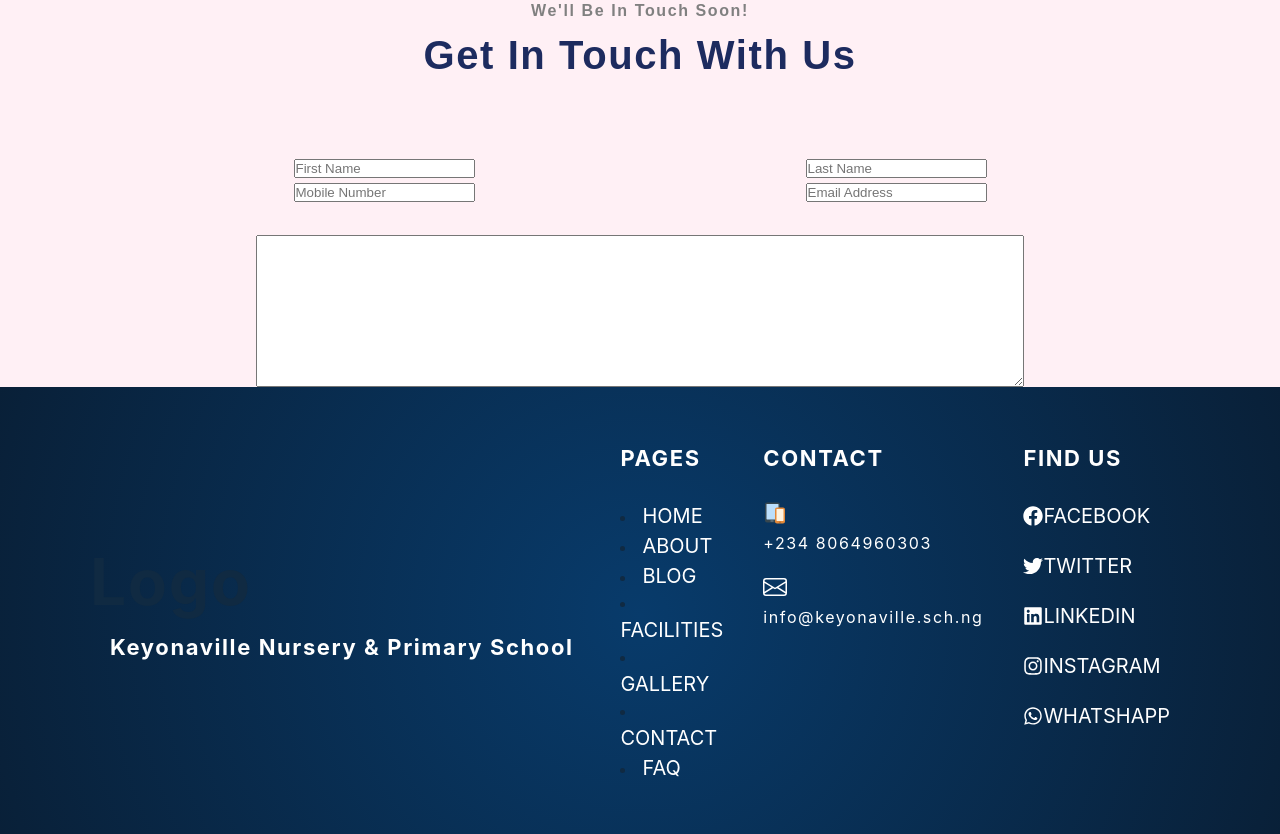
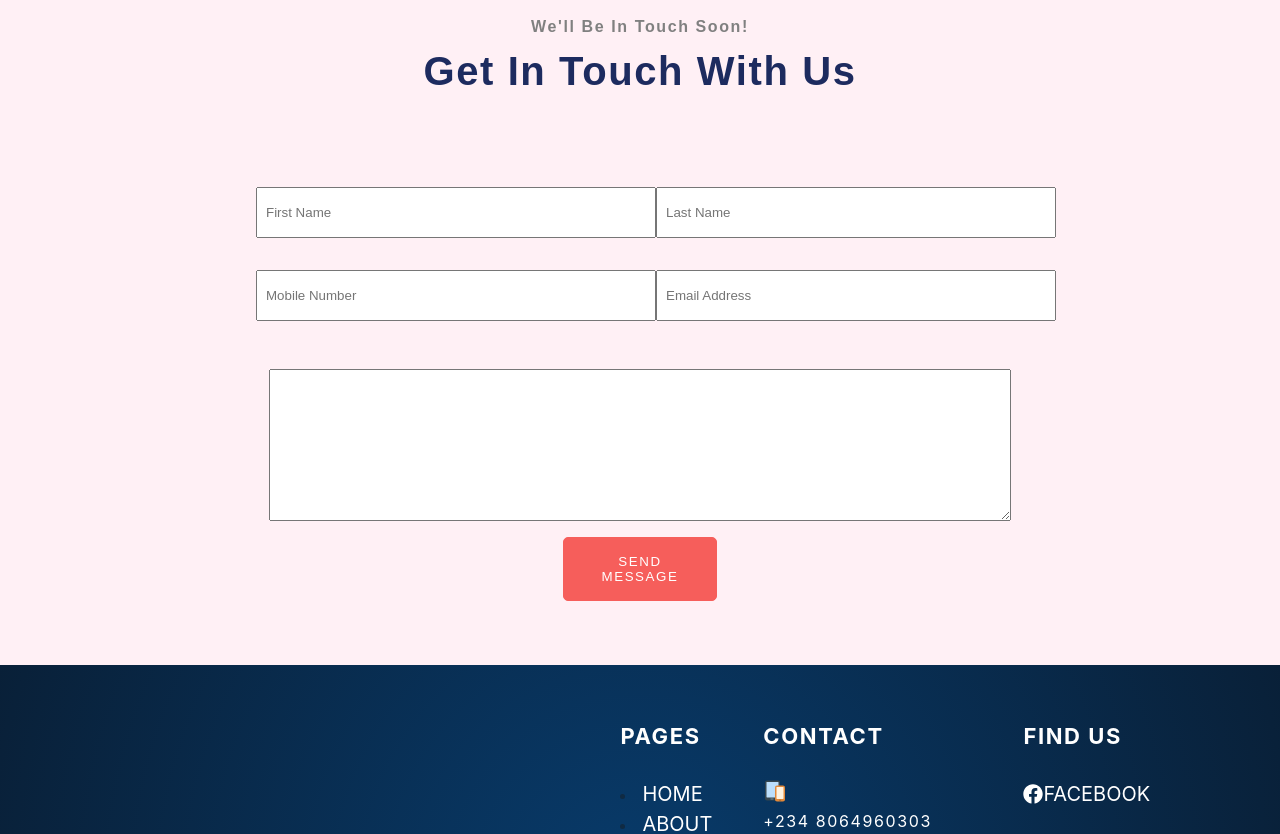
Before and after one commit to domchu/keyonaville, a Next.js app: page /contact in a window 1280 px wide. Shown: the part 880-1714 px from the top of the page. Built offline with nearby package versions, Linux system fonts and the light colour scheme.

Commit message:
chore:styles the summit btn

```diff
--- a/Components/Contact/Contact.js
+++ b/Components/Contact/Contact.js
@@ -96,10 +96,15 @@ const Contact = () => {
             <textarea
               name=""
               id=""
-              cols="50"
+              cols="40"
               rows="10"
               className="textarea"
             ></textarea>
+          </Box>
+          <Box className="summit__btn__container">
+            <button type="submit" className="summit__btn">
+              SEND MESSAGE
+            </button>
           </Box>
         </form>
       </Box>
--- a/styles/globals.css
+++ b/styles/globals.css
@@ -490,6 +490,8 @@ main {
 
 .contact-form {
   background-color: lavenderblush;
+  padding: 1rem 0 3rem 0;
+  height: auto;
 }
 
 .form {
@@ -497,13 +499,46 @@ main {
   display: grid;
   grid-template-columns: repeat(2, 1fr);
   place-items: center;
-  width: 80%;
+  width: 60%;
   margin: auto;
 }
 
 .textarea {
-  width: 60%;
+  width: 58%;
   display: flex;
   justify-content: center;
   margin: auto;
+}
+
+input {
+  width: 400px;
+  padding: 1rem 0.5rem 1rem 0.5rem;
+  margin: 1rem 0;
+}
+
+.summit__btn {
+  cursor: pointer;
+  margin: auto;
+  width: 12%;
+  white-space: normal;
+  border: 1px solid #F65E5B;
+  background-color: #F65E5B;
+  border-radius: 5px;
+  color: #FFF;
+  letter-spacing: var(--spacing);
+  padding: 1rem 1.4rem;
+  margin: 1rem 0;
+  font-weight: 500;
+}
+
+.summit__btn:hover {
+  color: var(--clr-black);
+  background-color: var(--clr-white);
+  border: 1px solid var(--clr-white);
+}
+
+.summit__btn__container {
+  display: flex;
+  justify-content: center;
+  align-items: center;
 }/*# sourceMappingURL=globals.css.map */
--- a/styles/globals.scss
+++ b/styles/globals.scss
@@ -445,7 +445,8 @@ margin-bottom: 1.5rem;
 .contact-form{
   // background: linear-gradient(135deg, #6ec575 0, #3b8686 100%);
   background-color: lavenderblush;
-  // padding: 2rem 0;
+  padding: 1rem 0 3rem 0;
+  height:auto
 
 }
 .form{
@@ -453,12 +454,42 @@ margin-bottom: 1.5rem;
   display:grid;
   grid-template-columns: repeat(2, 1fr);
   place-items: center;
-  width: 80%;
+  width: 60%;
   margin:auto
 }
 .textarea{
-  width: 60%;
+  width: 58%;
   display: flex;
   justify-content: center;
   margin: auto;
 }
+input{
+  width: 400px;
+  padding: 1rem .5rem 1rem .5rem;
+  margin: 1rem 0;;
+}
+.summit__btn{
+
+  cursor: pointer;
+  margin:auto;
+  width:12%;
+  white-space: normal;
+  border: 1px solid #F65E5B;
+  background-color: #F65E5B;
+  border-radius: 5px;
+color: #FFF;
+  letter-spacing:  var(--spacing);
+  padding: 1rem 1.4rem;
+  margin:1rem 0;
+  font-weight: 500;
+}
+.summit__btn:hover{
+  color:var(--clr-black);
+  background-color:var(--clr-white);
+  border: 1px solid var(--clr-white);
+}
+.summit__btn__container{
+  display: flex;
+  justify-content: center;
+  align-items: center;
+}
```
Also changed, not shown: 1 other file (tests, documents, lock files or other folders).
